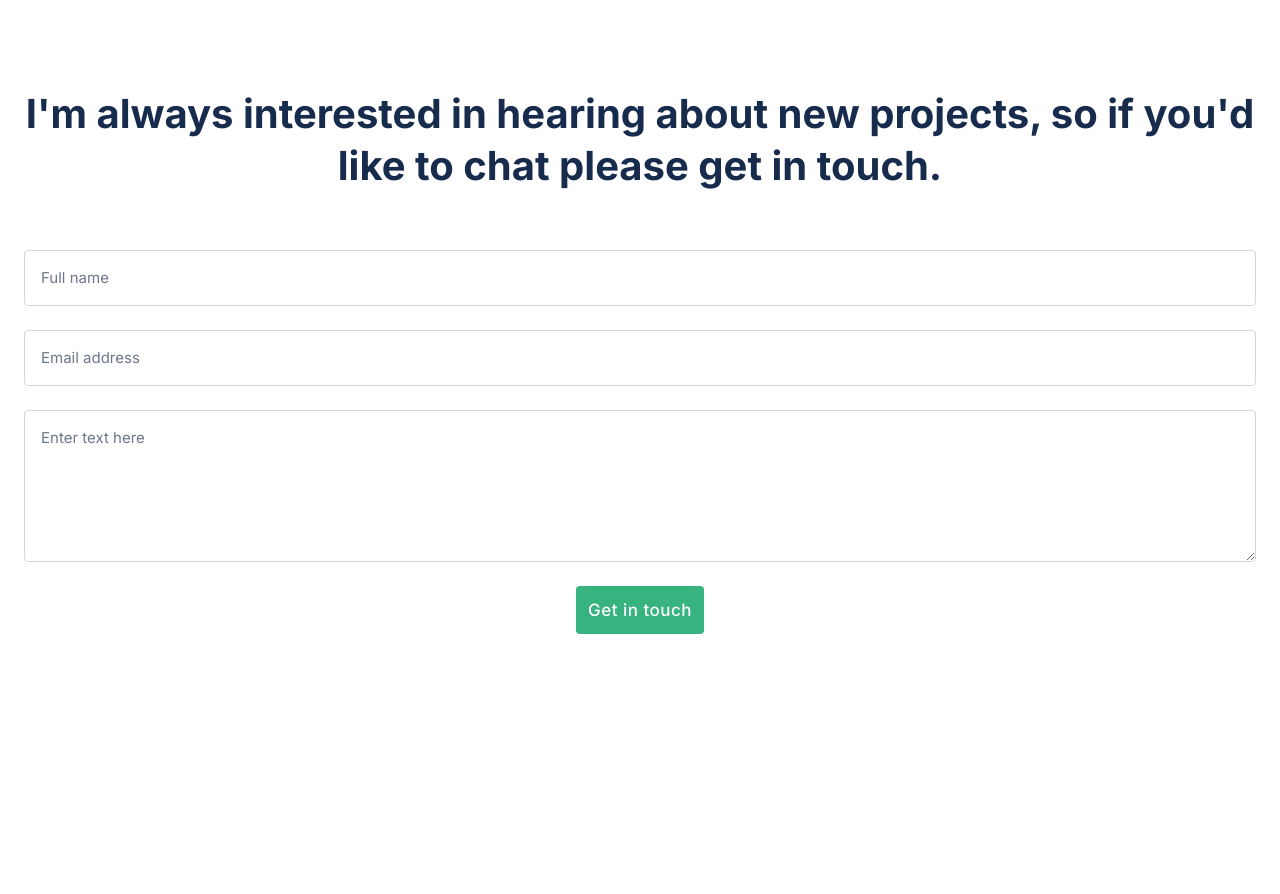
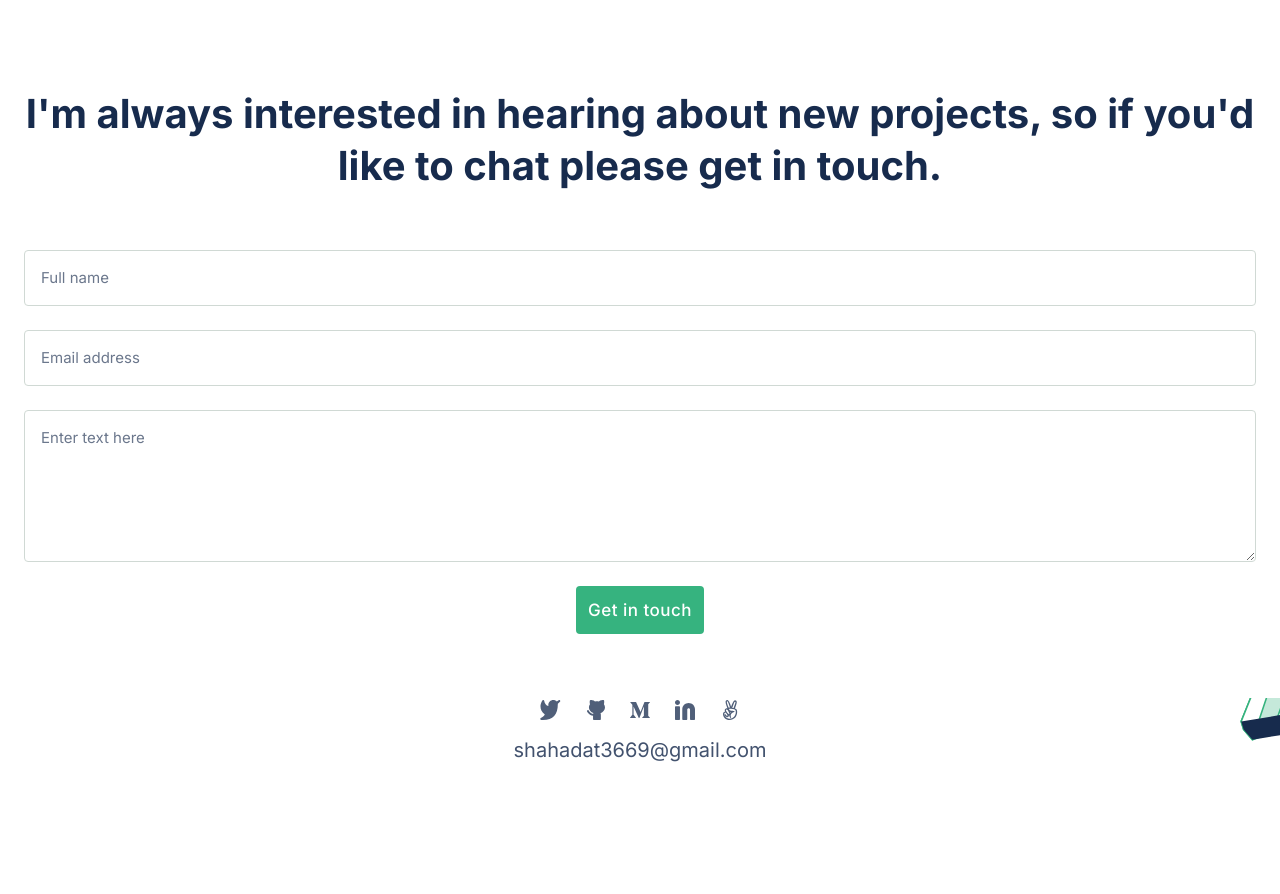
Before and after one commit to shahadat3669/Portfolio-Microverse, a website: page index.html in a window 1280 px wide. Shown: the part 4986-5880 px from the top of the page. Before the commit the page ends 5792 px from the top, so only its background shows below. Drawn offline with Linux system fonts and the light colour scheme.

Commit message:
Add the footer icons, email and bg image.

```diff
--- a/index.html
+++ b/index.html
@@ -365,11 +365,73 @@
         </div>
       </div>
     </section>
-    <br />
-    <br />
-    <br />
-    <br />
-    <br />
-    <br />
+    <footer id="footer">
+      <div class="wrapper">
+        <div class="footer__inner">
+          <ul class="headline-social-icons">
+            <li class="headline-social-icon">
+              <a
+                href="https://twitter.com/shahadat3669"
+                class="headline-social-icon-link"
+              >
+                <img
+                  src="./dist/images/social-icons/twitter.svg"
+                  alt="twitter icon"
+                  class="headline-social-icon-img"
+                />
+              </a>
+            </li>
+            <li class="headline-social-icon">
+              <a
+                href="https://linkedin.com/in/shahadat3669"
+                class="headline-social-icon-link"
+              >
+                <img
+                  src="./dist/images/social-icons/Linkedin.svg"
+                  alt="linkedin icon"
+                  class="headline-social-icon-img"
+                />
+              </a>
+            </li>
+            <li class="headline-social-icon">
+              <a
+                href="https://medium.com/@shahadat3669"
+                class="headline-social-icon-link"
+              >
+                <img
+                  src="./dist/images/social-icons/medium.svg"
+                  alt="medium icon"
+                  class="headline-social-icon-img"
+                />
+              </a>
+            </li>
+            <li class="headline-social-icon">
+              <a
+                href="https://github.com/shahadat3669"
+                class="headline-social-icon-link"
+              >
+                <img
+                  src="./dist/images/social-icons/github.svg"
+                  alt="github icon"
+                  class="headline-social-icon-img"
+                />
+              </a>
+            </li>
+            <li class="headline-social-icon">
+              <a href="https://angel.co/" class="headline-social-icon-link">
+                <img
+                  src="./dist/images/social-icons/angellist.svg"
+                  alt="angellist icon"
+                  class="headline-social-icon-img"
+                />
+              </a>
+            </li>
+          </ul>
+          <a class="footer__email" href="mailto:shahadat3669@gmail.com">
+            shahadat3669@gmail.com
+          </a>
+        </div>
+      </div>
+    </footer>
   </body>
 </html>
```
Also changed, not shown: dist/css/style.css, dist/images/bg-contactform.svg (added), 1 other file.
